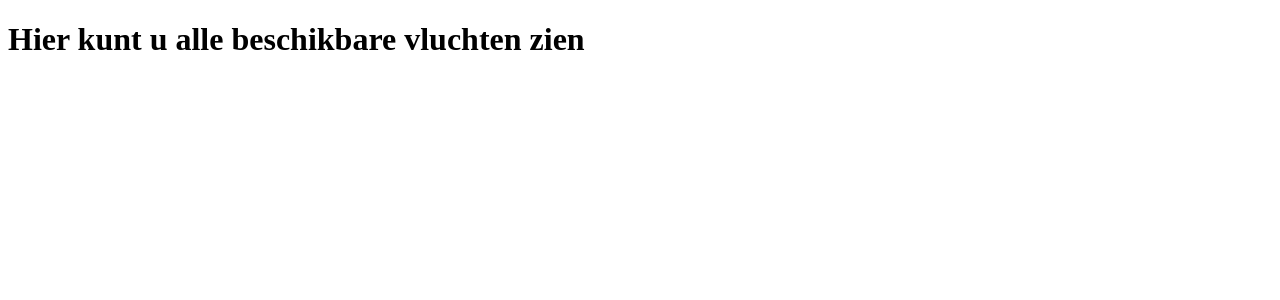
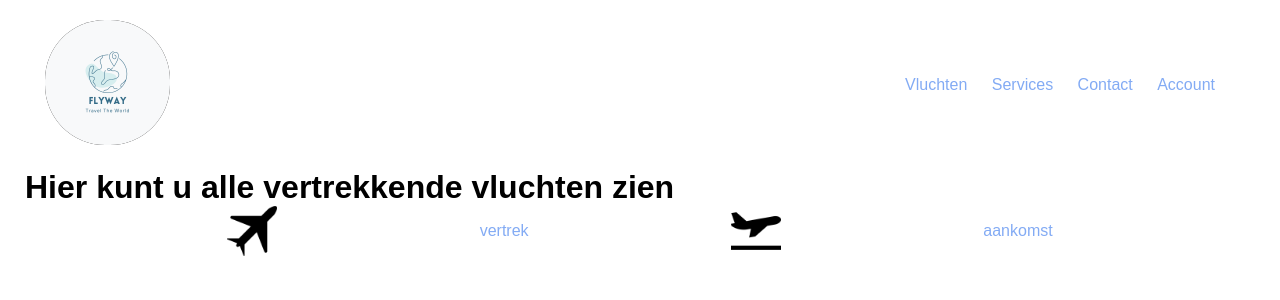
Before and after one commit to sheviny224/flyway, a PHP site: page /view_schedules.php in a window 1280 px wide. Shown: the top 300 px of the page. Run offline with PHP 8.4, Linux system fonts and the light colour scheme; data that the repository does not hold is empty.

Commit message:
reiziger kan vertrektijden zien van beschikbare vluchten.

```diff
--- a/coordinator/dashboard-coordinator.php
+++ b/coordinator/dashboard-coordinator.php
@@ -56,7 +56,11 @@ if ($_SERVER['REQUEST_METHOD'] === 'POST') {
   <h1>Welkom  <?= htmlspecialchars($email)  ?> !</h1>
 
 
-<li><a href="../user/logout.php">uitloggen</a></li>
+  <div class="uitloggen">
+    <li><a href="../user/logout.php">uitloggen</a></li>
+
+  </div>
+
   <?php if (!empty($message)): ?>
       <p><?= htmlspecialchars($message) ?></p>
   <?php endif; ?>
--- /dev/null
+++ b/css/schedule.css
@@ -0,0 +1,6 @@
+.a {
+  display: flex;
+  align-items: center;
+
+  justify-content: space-evenly;
+}
--- a/flight_schedules/view_schedules.php
+++ b/flight_schedules/view_schedules.php
@@ -1,10 +1,11 @@
 <?php
-include_once "../flight_schedules/Schedule.php";
+
+require_once "../flight_schedules/Schedule.php";
 
 // hier maak ik schedule object
 $schedule = new Schedule();
 
-$flight_schedule = $schedule->getAllSchedules();
+$flight_schedules = $schedule->getAllSchedules();
 ?>
 
 <!DOCTYPE html>
@@ -13,10 +14,68 @@ $flight_schedule = $schedule->getAllSchedules();
   <meta charset="UTF-8">
   <meta name="viewport" content="width=device-width, initial-scale=1.0">
   <title></title>
+  <link rel="stylesheet" href="../css/home.css">
+  <link rel="stylesheet" href="../css/schedule.css">
 </head>
 <body>
-  <h1>Hier kunt u alle beschikbare vluchten zien</h1>
 
+<div class="container">
+    <!-- navbar -->
+    <div class="navbar">
+
+      <!-- logo -->
+      <div class="logo">
+        <a href="../home/home.php">
+          <img src="../logo/flyway.png" alt="logo" width="125px">
+        </a>
+      </div>
+      <!-- logo -->
+
+      <nav>
+        <ul>
+          <li><a href="../flight_schedules/view_schedules.php">Vluchten</a></li>
+          <li><a href="#">Services</a></li>
+          <li><a href="#">Contact</a></li>
+          <li><a href="../user/login-user.php">Account</a></li>
+        </ul>
+      </nav>
+    </div>
+    <!-- navabar -->
+
+  <h1>Hier kunt u alle vertrekkende vluchten zien</h1>
+
+<div class="a">
+  <img src="../images_flyway/airplane.png" alt="airplaneicon" width="50px">
+   <a href="../flight_schedules/view_schedules.php">vertrek</a>
+   <img src="../images_flyway/take-off.png" alt="takeoff" width="50px">
+  <a href="../flight_schedules/view_schedules_details.php">aankomst</a>
+
+</div>
+
+<div class="vluchten">
+
+
+ <table>
+  <!-- <thead>
+    <tr>
+      <th>departure_datetime</th>
+      <th>destination</th>
+    </tr>
+  </thead> -->
+
+  <tbody>
+
+  <?php foreach ($flight_schedules as $flight_schedule):?>
+    <tr>
+      <td><?= htmlspecialchars($flight_schedule['departure_datetime']); ?></td>
+      <td><?= htmlspecialchars($flight_schedule['destination']); ?></td>
+    </tr>
+
+    <?php endforeach; ?>
+
+  </tbody>
+ </table>
+</div>
 
 
 </body>
--- a/home/home.php
+++ b/home/home.php
@@ -1,4 +1,5 @@
 <?php
+
 
 ?>
 
```
Also changed, not shown: images_flyway/airplane.png (added), images_flyway/take-off.png (added).
